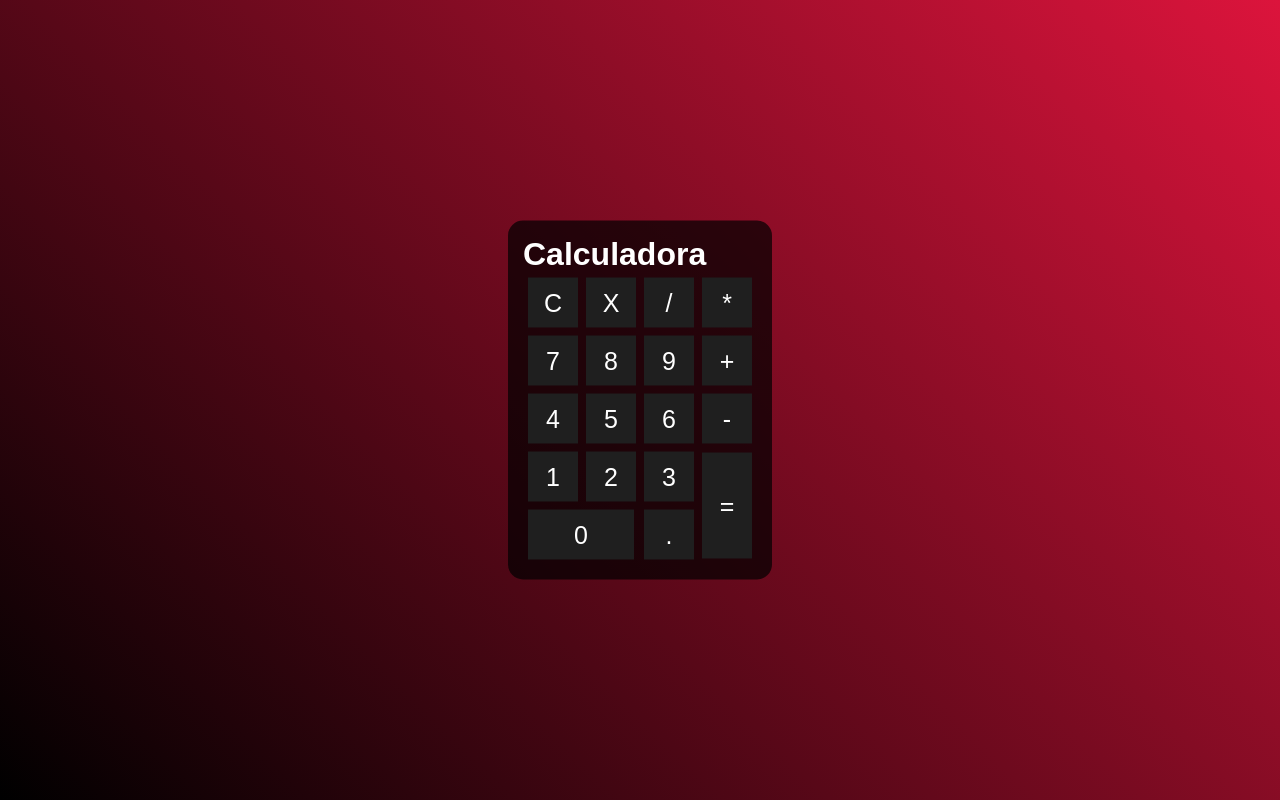
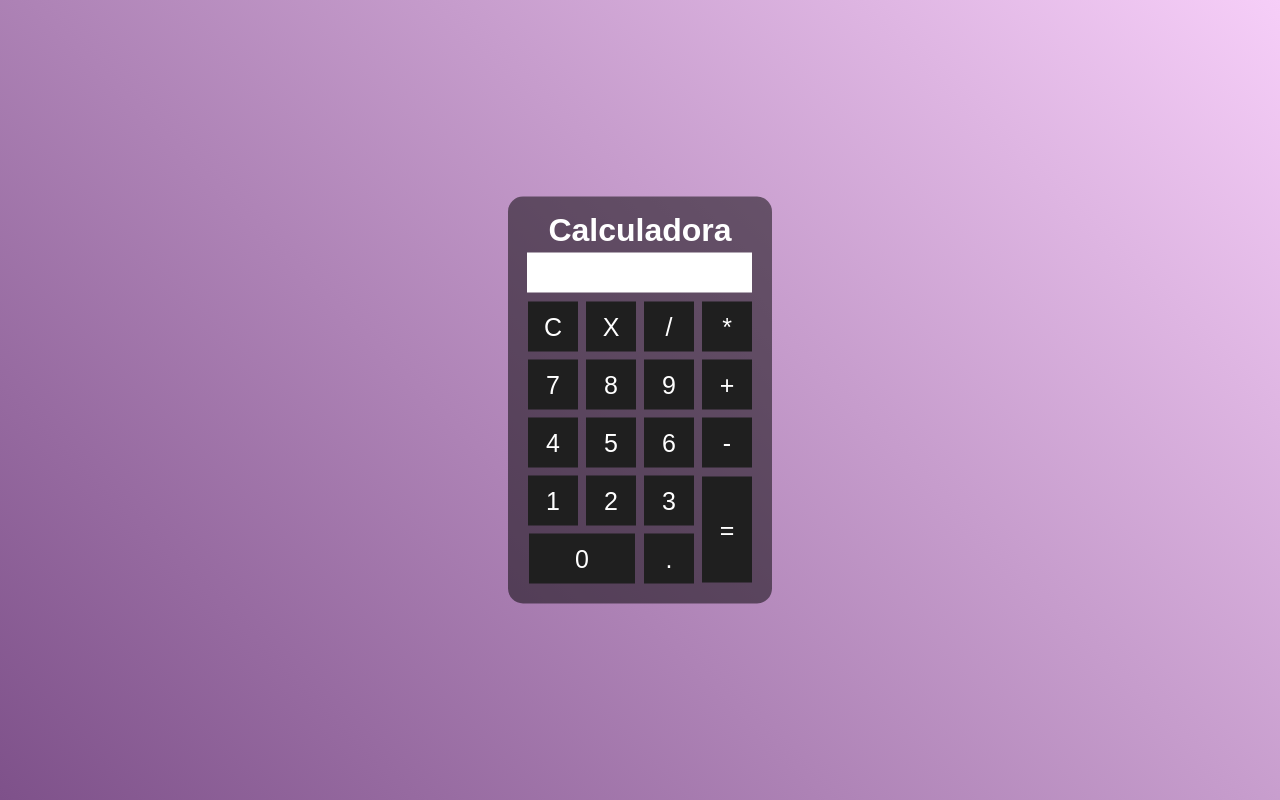
Before and after one commit to giovannayumii/Calculadora, a plain HTML site: page index.html in a window 1280 px wide. Drawn offline with Linux system fonts and the light colour scheme.

Commit message:
calculadora

```diff
--- a/css/style.css
+++ b/css/style.css
@@ -3,14 +3,15 @@
     padding: 0;
 }
 .fundo{
-    background-image: linear-gradient(45deg, black, crimson);
+    background-image: linear-gradient(45deg, rgb(126, 81, 138), rgb(246, 206, 248));
     height: 100vh;
     color: white;
     font-family: Arial, Helvetica, sans-serif;
+    text-align: center;
 }
 .calculadora{
     position: absolute;
-    background-color: rgba(0, 0, 0, 0.7);/*alpha é a transparencia  1 é o maximo*/
+    background-color: rgba(0, 0, 0, 0.5);/*alpha é a transparencia  1 é o maximo*/
     top: 50%;
     left: 50%;
     transform: translate(-50%,-50%);
@@ -31,3 +32,14 @@
 .botao:hover{
     background-color: black;
 }
+/*como chamar um id*/
+#resultado{
+    width: 215px;
+    background-color: white;
+    height: 30px;
+    margin: 4px;
+    font-size: 25px;
+    color: black;
+    text-align: right;
+    padding: 5px;
+}
```
